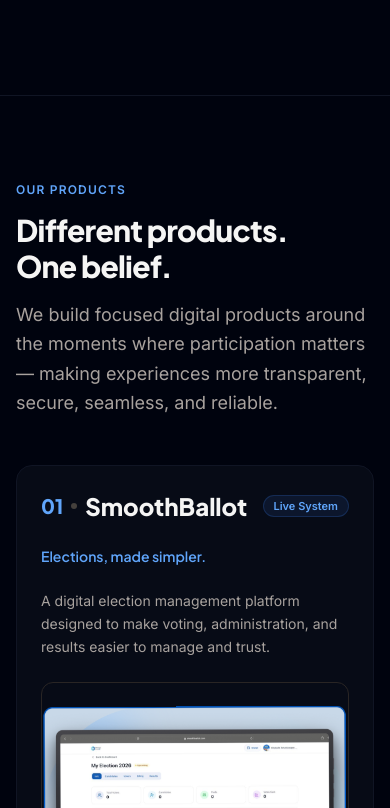
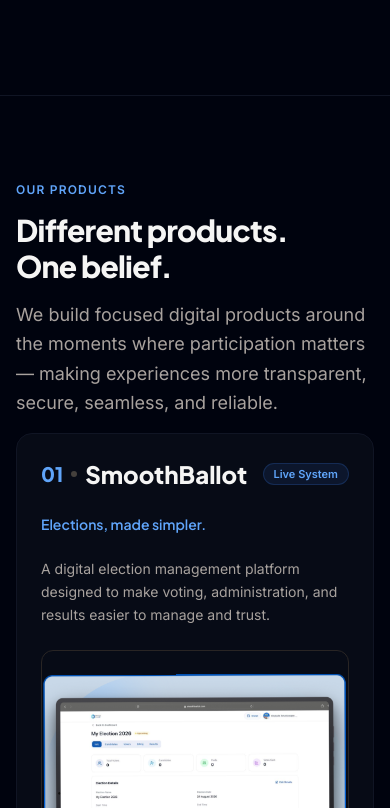
Before and after one commit to BAMSSA-DEVS/smooth.africa, a Next.js app: page / in a window 390 px wide. Shown: the part 2636-3444 px from the top of the page. Built offline with nearby package versions, Linux system fonts and the light colour scheme.

Commit message:
fix: reduce white space between Products intro and showcase

```diff
--- a/components/ProductsSection.tsx
+++ b/components/ProductsSection.tsx
@@ -329,7 +329,7 @@
   return (
     <section id="products" className="bg-[#FAFAF9] dark:bg-[#00030E] border-t border-stone-100 dark:border-[#101524]">
       {/* ─── SECTION INTRO (Concise) ─── */}
-      <div className="max-w-7xl mx-auto px-4 sm:px-6 lg:px-8 pt-20 pb-12">
+      <div className="max-w-7xl mx-auto px-4 sm:px-6 lg:px-8 pt-20 pb-4">
         <motion.div
           initial={{ opacity: 0, y: 20 }}
           whileInView={{ opacity: 1, y: 0 }}
```
